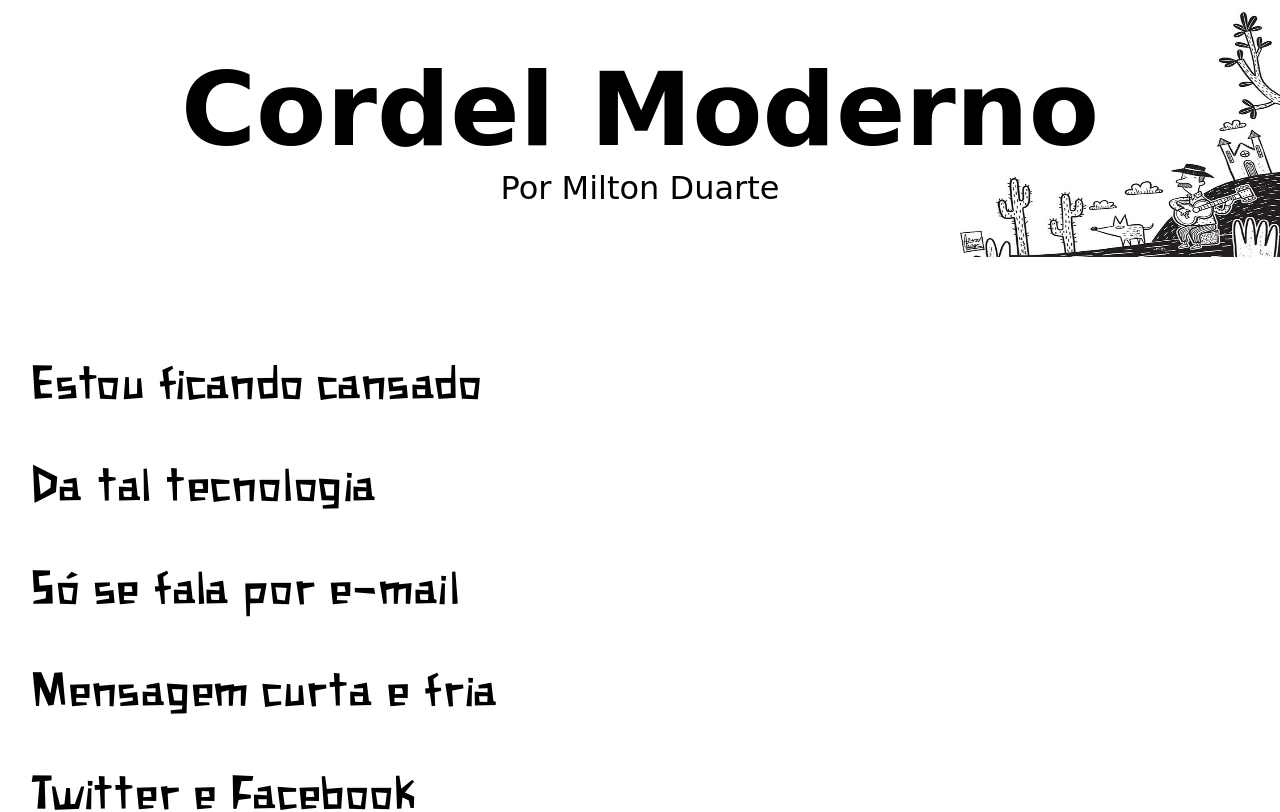
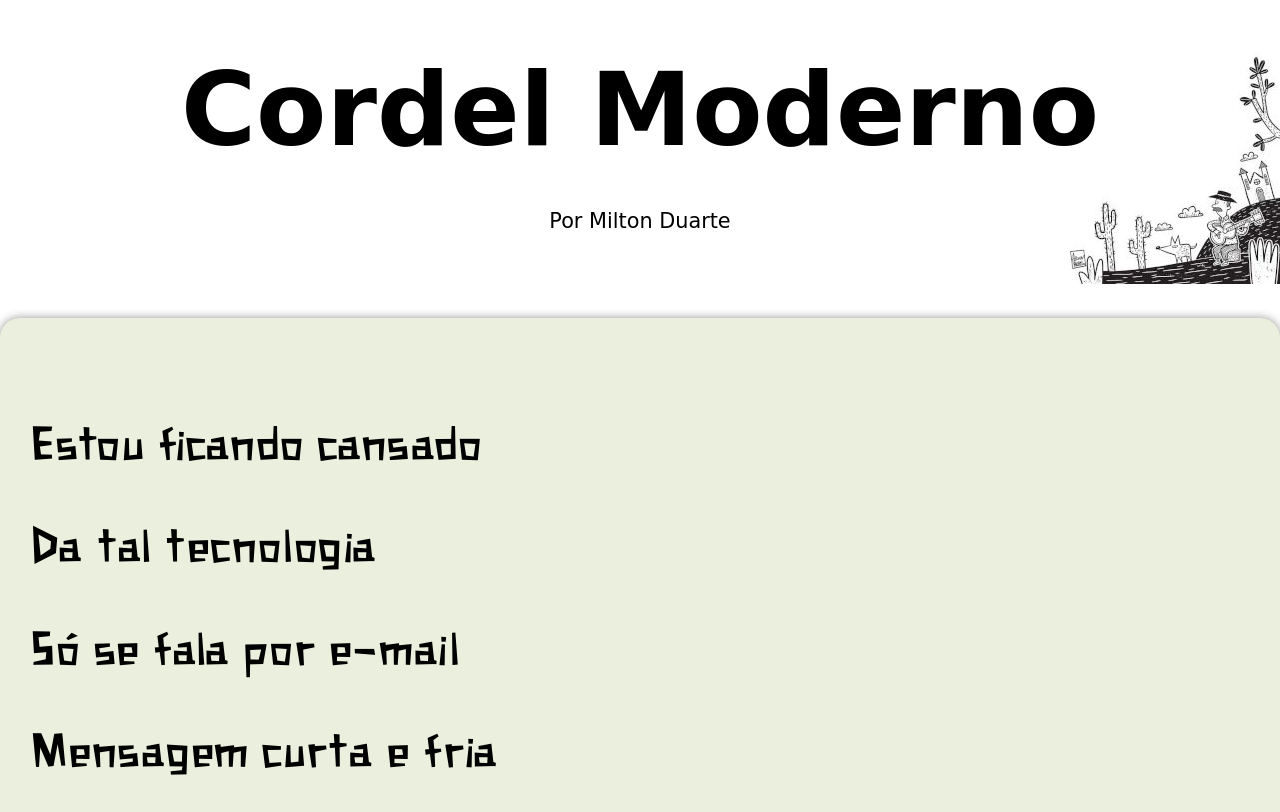
Before and after one commit to terciolanger/projeto-cordel, a plain HTML site: page index.html in a window 1280 px wide. Shown: the top 812 px of the page. Drawn offline with Linux system fonts and the light colour scheme; a web font is replaced by a local one.

Commit message:
atualização cordel

```diff
--- a/style/style.css
+++ b/style/style.css
@@ -30,19 +30,17 @@
 
 body {
     min-height: 97vh;
-    background-color: darkgray;
     font-family: Arial, Helvetica, sans-serif;
 }
 
 header {
     background-color: white;
-    background-image: url('../imagens/Cacto.jpg');
+    background-image: url('../imagens/Cacto8.jpg');
+    background-repeat: no-repeat;
     background-position: center right;
-    background-repeat: no-repeat;
-    background-size: 25% 110%;
-    position: relative;
     color: black;
     text-align: center;
+    padding-bottom: 35px;
 }
 
 header > h1 {
@@ -52,9 +50,10 @@ header > h1 {
 }
 
 header > p {
+    padding-top: 40px;
     padding-bottom: 50px;
     font-family: var(--fonte3);
-    font-size: 2em;
+    font-size: 1.3em;
 }
 
 section {
@@ -65,6 +64,7 @@ section {
     font-family: var(--fonte2);
     font-size: 4vw;
     font: bolder;
+    box-shadow: 0px 0px 10px rgb(0 0 0 / 42%);
 }
 
 section > p {
@@ -72,8 +72,10 @@ section > p {
 }
 
 .normal {
-    background-color: white;
+    background-color: #eaf0dd;
     color: black;
+    box-shadow: 0px 0px 10px rgb(0 0 0 / 42%);
+    border-radius: 20px 20px 0px 0px;
 }
 
 .imagem{
@@ -87,8 +89,9 @@ section > p {
 .imagem > p {
     display: inline-block;
     padding: 5px;
-    background-color: rgba(0, 0, 0, 0.514);
+    background-color: rgba(0, 0, 0, 0.075);
     text-shadow: 1px 1px 0px black;
+    border-radius: 20px;
 }
 
 #img01 {
```
Also changed, not shown: index.html (+0 -2 lines), imagens/Cacto6.jpg (added), imagens/Cacto7.jpg (added), imagens/Cacto8.jpg (added).
